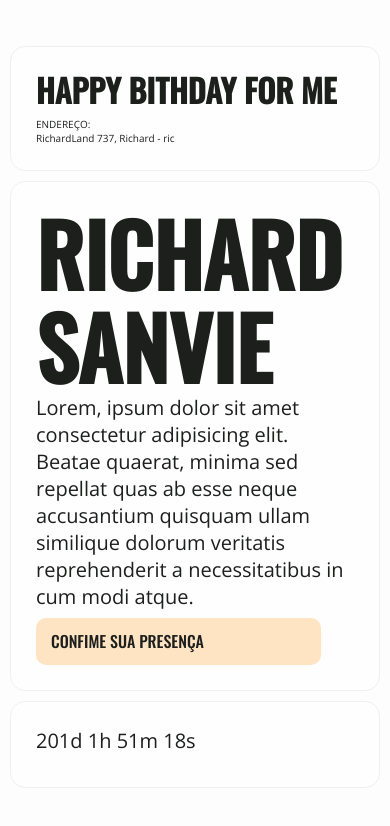
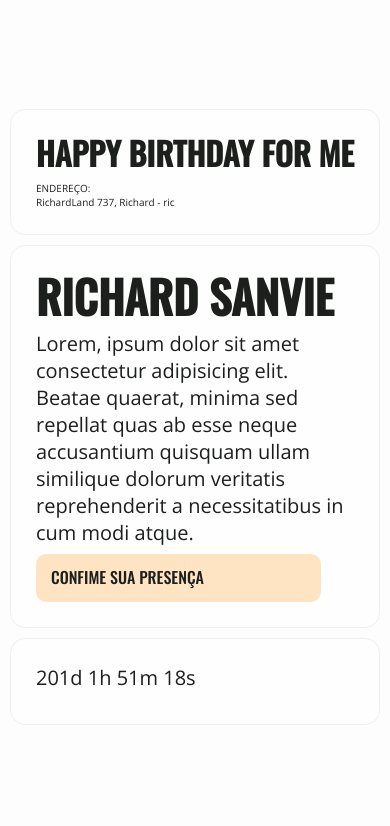
Before and after one commit to richardsanvie/TheArtofDiscourse, a website built with Parcel: page src/index.html in a window 390 px wide. Built offline with nearby package versions, Linux system fonts and the light colour scheme.

Commit message:
Correção no layout Mobilep

```diff
--- a/src/index.html
+++ b/src/index.html
@@ -4,7 +4,7 @@
 <head>
     <meta charset="UTF-8">
     <meta name="viewport" content="width=device-width, initial-scale=1.0">
-    <title>Bithday</title>
+    <title>Birthday</title>
     <link rel="preconnect" href="https://fonts.googleapis.com">
     <link rel="preconnect" href="https://fonts.gstatic.com" crossorigin>
     <link
@@ -22,7 +22,7 @@
     <div class="containerRow">
         <div class="containterIntern">
             <div class="containerOne" data-aos="fade-right">
-                <h1>happy bithday for me</h1>
+                <h1>happy birthday for me</h1>
                 <p><span>Endereço:</span><br>RichardLand 737, Richard - ric</p>
             </div>
         </div>
@@ -40,7 +40,7 @@
             </div>
         </div>
         <div class="containterIntern">
-            <div class="containerThree" data-aos="fade-down">
+            <div class="containerThree">
                 <p id="contador">00d00h00m00s</p>
             </div>
 
--- a/src/styles/main.scss
+++ b/src/styles/main.scss
@@ -142,20 +142,29 @@ body {
 }
 
 @media screen and (max-width: 767px) {
+
+    * {
+        margin: 0;
+        padding: 0;
+    }
+
     body {
         padding: 0 10px;
+
         .containerRow {
-            display: block;
+            // display: block;
+            // margin-top: 155px;
 
             #mid{
                 margin: 0;
             }
 
             .containterIntern, #mid {
-                height: 100%;
                 margin-bottom: 10px;
+                display: block;
 
                 .containerOne {
+
                     h1 {
                         font-size: 32px;
                     }
@@ -163,7 +172,8 @@ body {
 
                 .containerTwo {
                     .name {
-                        font-size: 85px;
+                        font-size: 45px;
+                        margin-bottom: 10px;
                     }
                 }
             }
```
Also changed, not shown: dist/index.html, dist/styles/main.css, 1 other file.
